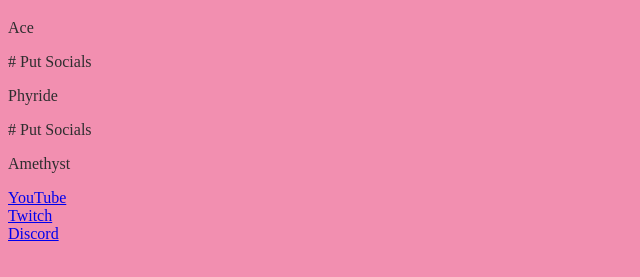
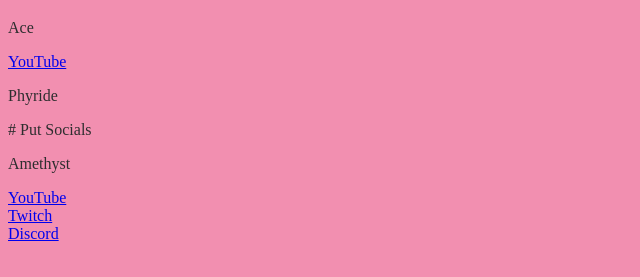
Before and after one commit to Saphire-AI/Saphire-AI.github.io, a plain HTML site: page index.html in a window 1280 px wide. Shown: the part 61-338 px from the top of the page, without its empty margins (0-640 px from the left). Drawn offline with Linux system fonts and the light colour scheme.

Commit message:
Add YouTube links to employee list
Added YouTube links for Ace

```diff
--- a/index.html
+++ b/index.html
@@ -7,7 +7,7 @@
 <body>
   <h1>Employee list:</h1>
   <p>Ace</p>
-  # Put Socials
+  <a href="https://www.youtube.com/@levbisangry">YouTube</a><br>
   <p>Phyride</p>
   # Put Socials
   </p>Amethyst</p>
```
